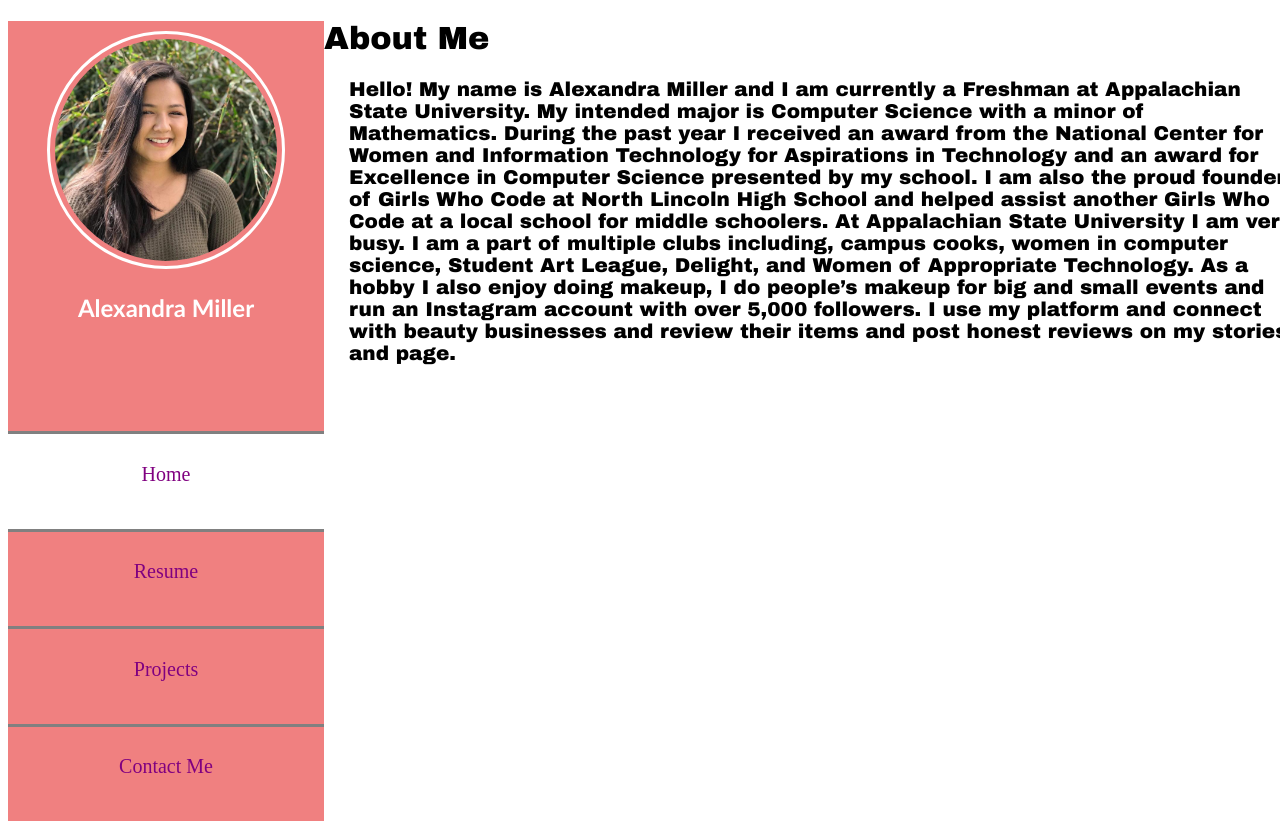
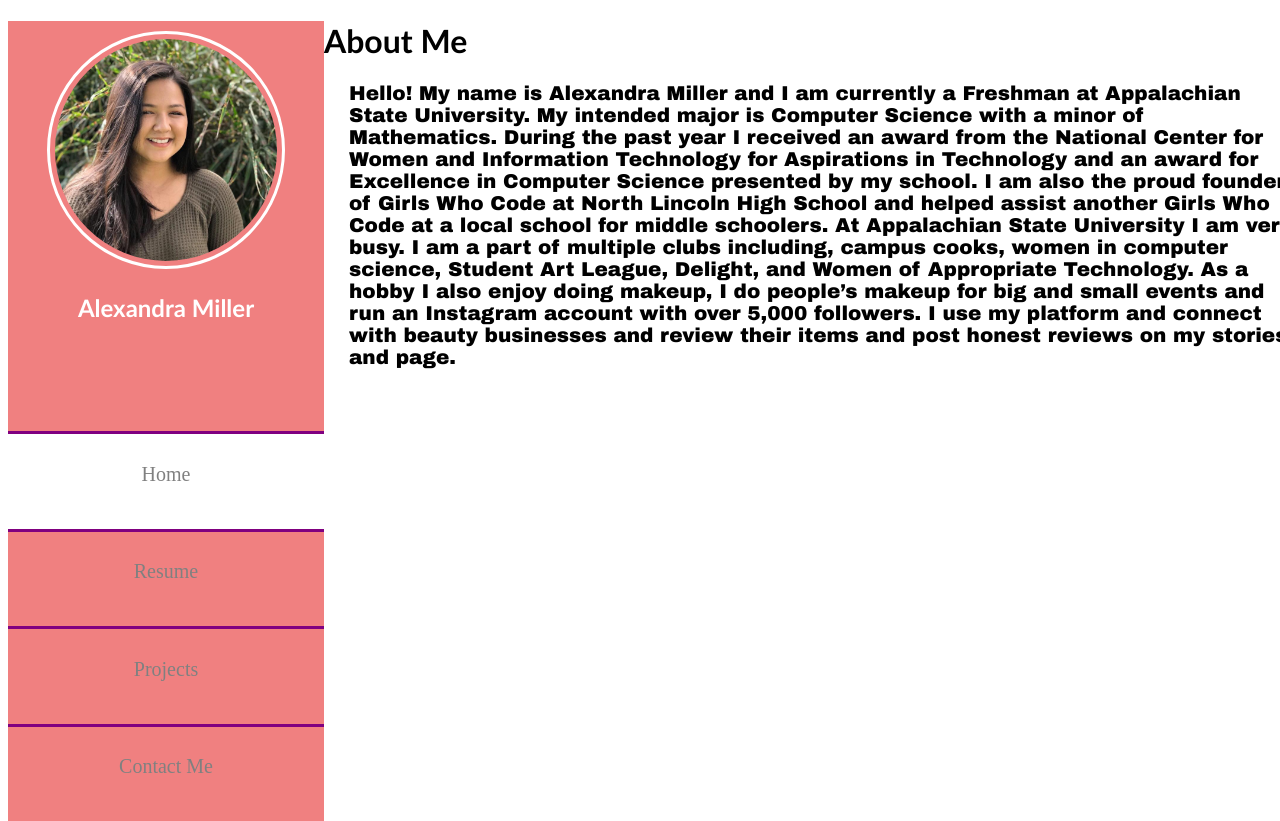
Before and after one commit to alexmiller522/PersonalWebsite, a plain HTML site: page index.html in a window 1280 px wide. Drawn offline with Linux system fonts and the light colour scheme.

Commit message:
fixed issues with links

```diff
--- a/style.css
+++ b/style.css
@@ -8,12 +8,14 @@
 }
 Tab {
     background-color: white;
-    font-family: 'Arial Black';
+    font-family: 'Bookman Old Style';
 }
 .Tab h1{
-    font-family: 'Arial Black';
+    font-family: 'Calibri';
 }
-
+.Tab a{
+font-family:'Bookman Old Style';
+}
 .CurrentTab{
     background-color:white;
 }
@@ -77,10 +79,14 @@ div.project{
     font-size: 20px;
     font-family: 'Arial Black';
 }
-a:link {
-    color: Purple;
+.Links a {
+    border-top: solid;
+    border-color: purple;
+    color: gray;
+    text-decoration: none;
+    text-align: center;
+    font-family: 'Bookman Old Style';
+    font-size: 20px;
+    height:25%;
+    padding-top:9%;
 }
-a:hover {
-    color: Green;
-    background: transparent;
-}
```
Also changed, not shown: 1 other file.
